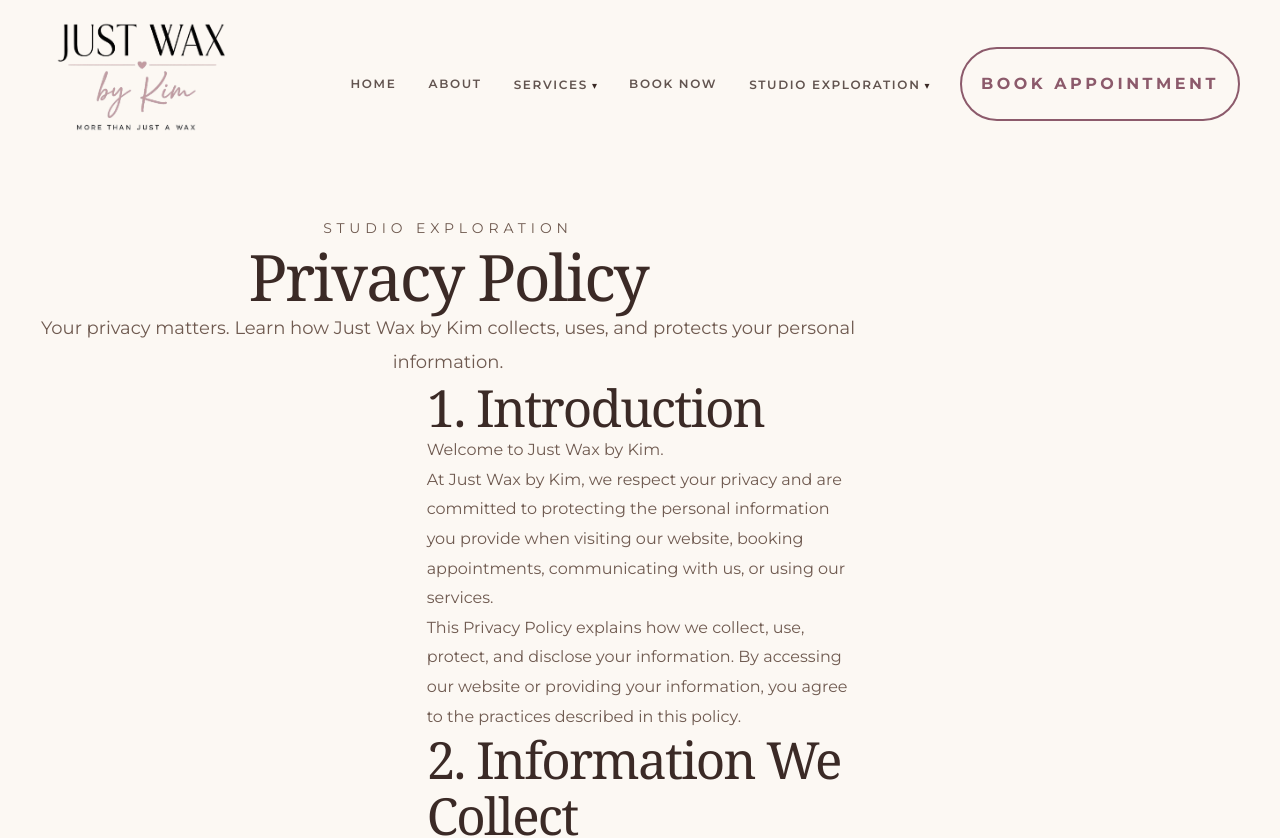
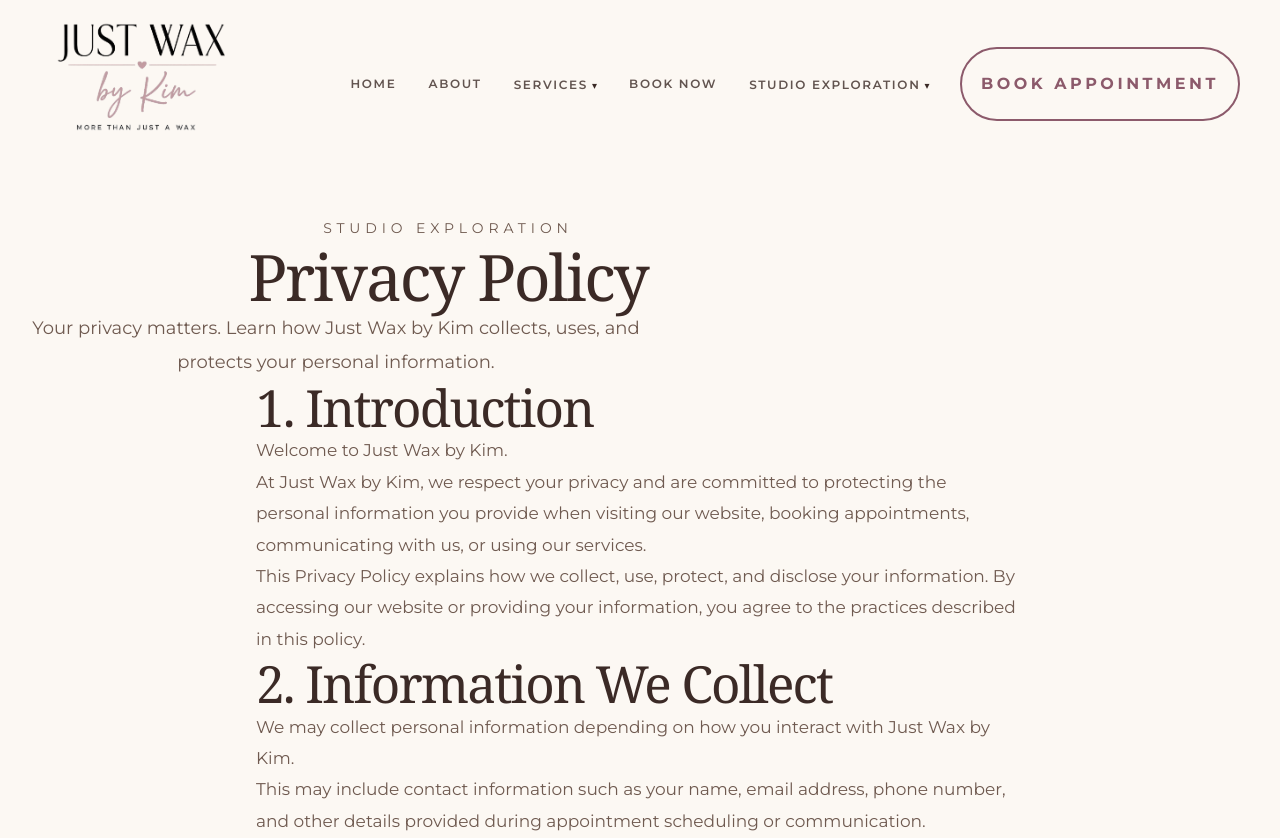
Before and after one commit to kevin-phan-25/just-wax-by-kim, a Next.js app: page /privacy-policy in a window 1280 px wide. Shown: the top 838 px of the page. Built offline with nearby package versions, Linux system fonts and the light colour scheme; a web font is replaced by a local one.

Commit message:
Update PrivacyPolicy.tsx

```diff
--- a/features/privacy-policy/PrivacyPolicy.tsx
+++ b/features/privacy-policy/PrivacyPolicy.tsx
@@ -6,11 +6,11 @@
  * Luxury Privacy Policy presentation page.
  *
  * Updates:
+ * • Responsive editorial layout
+ * • Mobile / tablet / desktop optimization
  * • Removed divider accents
- * • Added 3-column editorial layout
  * • Centered content column
  * • Left aligned policy text
- * • Improved luxury spacing
  */
 
 import { privacyPolicySections } from "./privacy-policy.constants";
@@ -51,7 +51,8 @@ export default function PrivacyPolicy() {
             mt-6
             font-serif
             text-4xl
-            md:text-6xl
+            md:text-5xl
+            xl:text-6xl
             text-[#3B2A26]
           "
         >
@@ -62,7 +63,10 @@ export default function PrivacyPolicy() {
         <p
           className="
             mt-8
-            text-lg
+            mx-auto
+            max-w-2xl
+            text-base
+            md:text-lg
             leading-relaxed
             text-[#8C7468]
           "
@@ -76,28 +80,45 @@ export default function PrivacyPolicy() {
 
 
 
-      {/* THREE COLUMN EDITORIAL LAYOUT */}
+
+      {/* RESPONSIVE EDITORIAL CONTENT */}
       <div
         className="
           grid
+
           grid-cols-1
-          lg:grid-cols-3
+
+          md:grid-cols-5
+
           px-6
+
           pb-32
         "
       >
 
-        {/* LEFT EMPTY COLUMN */}
-        <div />
+
+        {/* LEFT SPACING */}
+        <div
+          className="
+            hidden
+            md:block
+          "
+        />
 
 
 
-        {/* CENTER CONTENT COLUMN */}
+        {/* CONTENT */}
         <main
           className="
+            md:col-span-3
+
             mx-auto
+
             w-full
+
             max-w-3xl
+
+            xl:max-w-4xl
           "
         >
 
@@ -115,9 +136,12 @@ export default function PrivacyPolicy() {
                 <h2
                   className="
                     mb-6
+
                     font-serif
+
                     text-2xl
                     md:text-3xl
+
                     text-[#3B2A26]
                   "
                 >
@@ -132,9 +156,13 @@ export default function PrivacyPolicy() {
                     <p
                       key={paragraph}
                       className="
-                        mb-5
+                        mb-6
+
                         text-base
+                        md:text-[17px]
+
                         leading-[1.9]
+
                         text-[#6F5A50]
                       "
                     >
@@ -153,8 +181,14 @@ export default function PrivacyPolicy() {
 
 
 
-        {/* RIGHT EMPTY COLUMN */}
-        <div />
+        {/* RIGHT SPACING */}
+        <div
+          className="
+            hidden
+            md:block
+          "
+        />
+
 
       </div>
 
```
